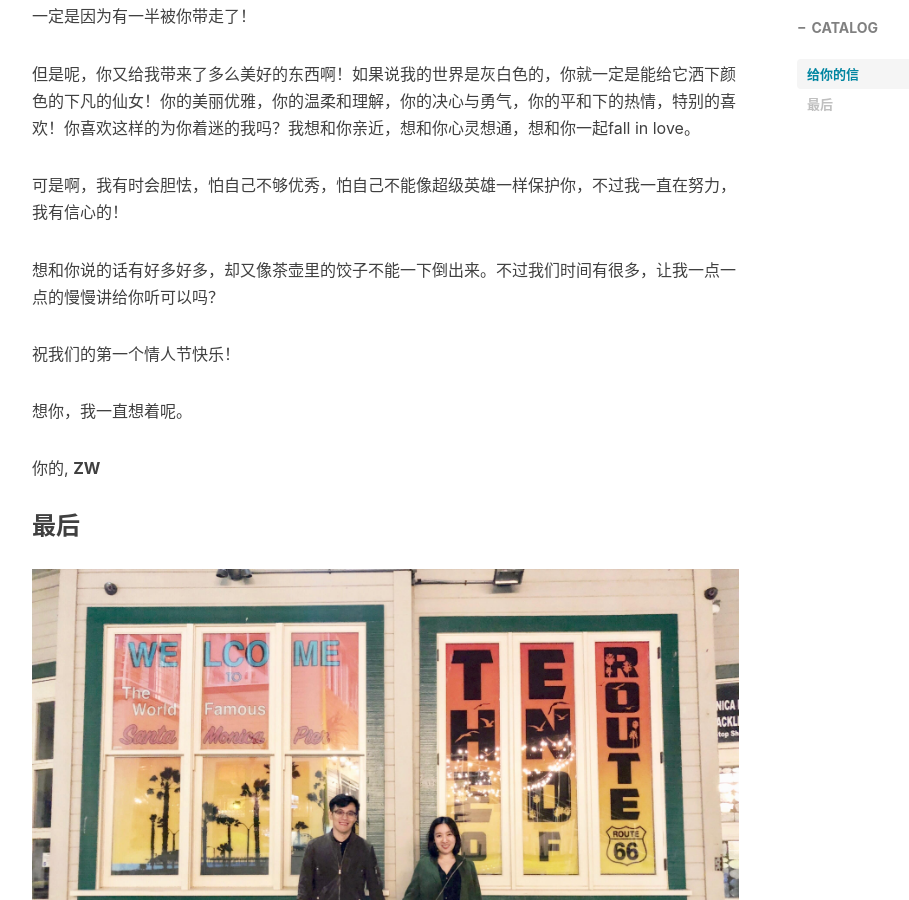
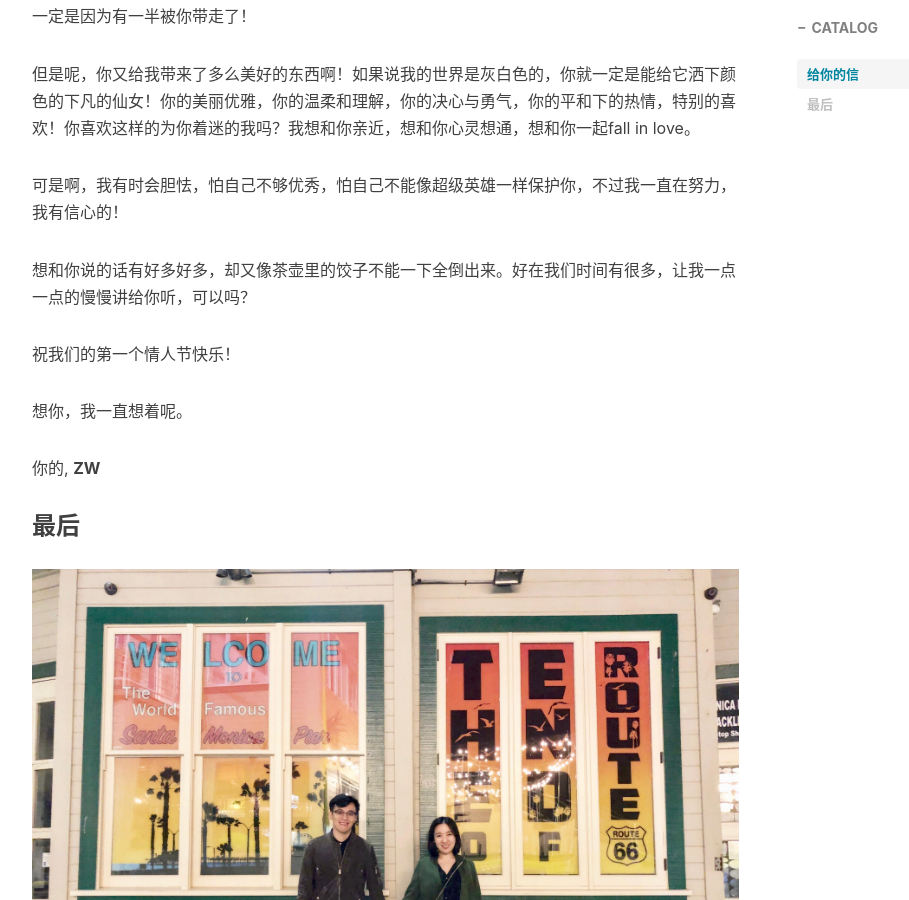
Before and after one commit to project106/project106.github.io, a Jekyll site: the page built from _posts/2019-02-14-ValentinesDay.md, in a window 1280 px wide and 900 px high, scrolled down 782 px. Shown: the whole window, without its empty margins (233-1142 px from the left). Built offline with Jekyll 4.4.1, drawn with Linux system fonts in a browser that asks for light colours; nearby versions of some CDN libraries; comment, search, counter and statistics services are not loaded.

Commit message:
Update 2019-02-14-ValentinesDay.md

```diff
--- a/_posts/2019-02-14-ValentinesDay.md
+++ b/_posts/2019-02-14-ValentinesDay.md
@@ -26,7 +26,7 @@ tags:
 
    可是啊，我有时会胆怯，怕自己不够优秀，怕自己不能像超级英雄一样保护你，不过我一直在努力，我有信心的！
 
-   想和你说的话有好多好多，却又像茶壶里的饺子不能一下倒出来。不过我们时间有很多，让我一点一点的慢慢讲给你听可以吗？
+   想和你说的话有好多好多，却又像茶壶里的饺子不能一下全倒出来。好在我们时间有很多，让我一点一点的慢慢讲给你听，可以吗？
 
    祝我们的第一个情人节快乐！
 
```
